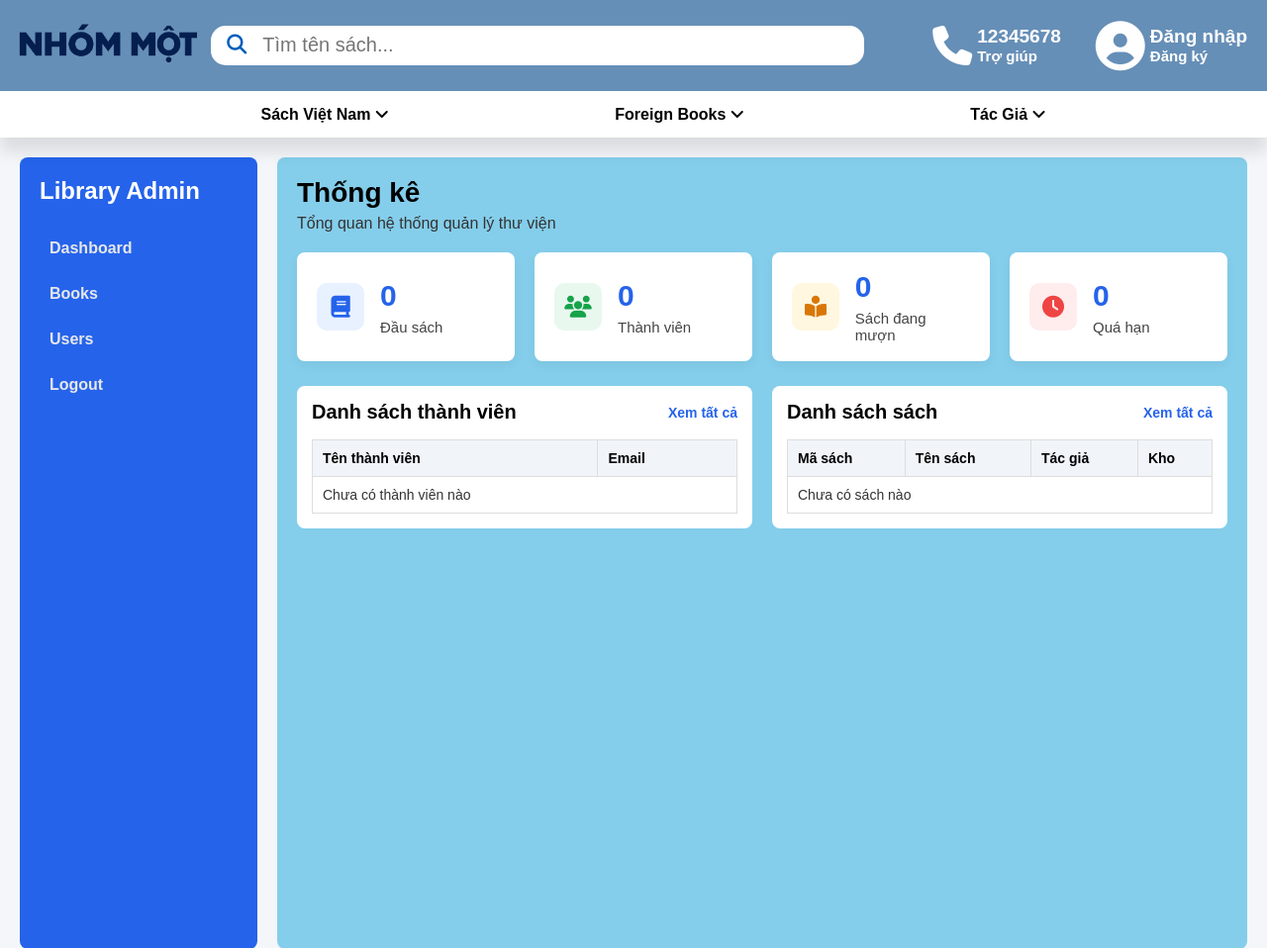
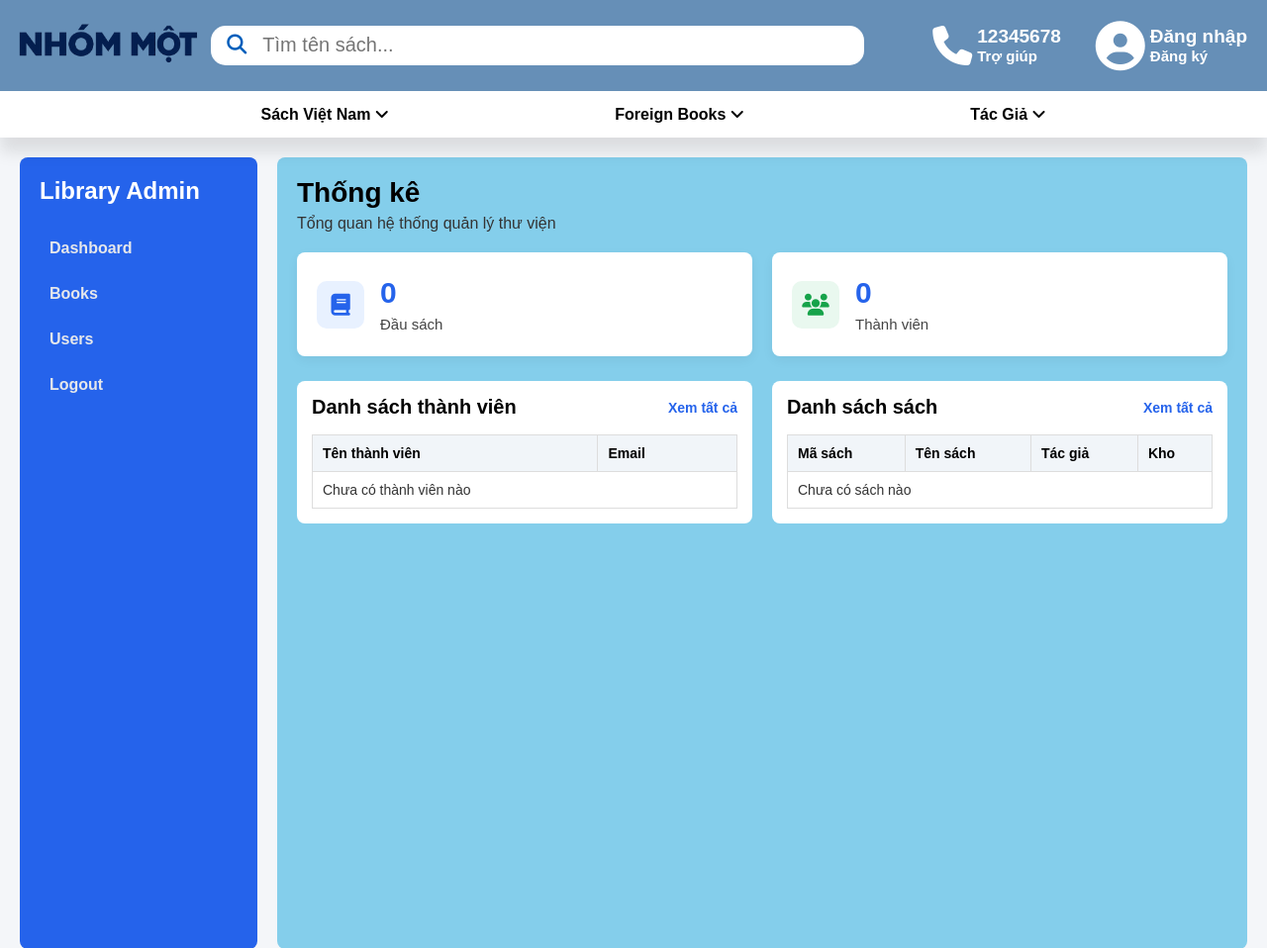
Before and after one commit to NguyenPhuocTruong/LTWeb_Nhom1_QuanLyThuVien, a PHP site: page /dashboard.php in a window 1280 px wide. Shown: the part 91-1049 px from the top of the page at 99% size. Run offline with PHP 8.4, Linux system fonts and the light colour scheme; data that the repository does not hold is empty.

Commit message:
cleancode

```diff
--- a/admin/dashboard.php
+++ b/admin/dashboard.php
@@ -1,33 +1,14 @@
 <?php
-// 1. Kết nối cơ sở dữ liệu
 require_once("../mysqlConnect.php");
 $conn->select_db("library");
-
-// 2. Truy vấn lấy số liệu cho 4 thẻ thống kê
-// Tổng số đầu sách
 $sql_sach = "SELECT COUNT(*) as total FROM sach";
 $result_sach = $conn->query($sql_sach);
 $total_sach = $result_sach ? $result_sach->fetch_assoc()['total'] : 0;
-
-// Tổng số thành viên
 $sql_user = "SELECT COUNT(*) as total FROM nguoidung";
 $result_user = $conn->query($sql_user);
 $total_user = $result_user ? $result_user->fetch_assoc()['total'] : 0;
 
-// Tổng sách đang mượn (Tính tổng cột so_luong_sach_muon trong bảng muon_sach)
-$sql_dangmuon = "SELECT SUM(so_luong_sach_muon) as total FROM muon_sach";
-$result_dangmuon = $conn->query($sql_dangmuon);
-$total_dangmuon = ($result_dangmuon && $result_dangmuon->num_rows > 0) ? $result_dangmuon->fetch_assoc()['total'] : 0;
-if ($total_dangmuon == null) $total_dangmuon = 0; // Xử lý nếu bảng chưa có dữ liệu
-
-// Tổng sách quá hạn (CSDL chưa có cột ngày mượn/trả nên tạm để 0)
-$total_quahan = 0;
-
-// 3. Truy vấn danh sách mới nhất
-// Lấy 5 người dùng mới nhất (Do không có cột thời gian tạo nên lấy ngẫu nhiên 5)
 $list_users = $conn->query("SELECT * FROM nguoidung LIMIT 5");
-
-// Lấy 5 cuốn sách mới thêm vào (Sắp xếp theo ma_sach giảm dần)
 $list_books = $conn->query("SELECT * FROM sach ORDER BY ma_sach DESC LIMIT 5");
 ?>
 
@@ -79,26 +60,6 @@ $list_books = $conn->query("SELECT * FROM sach ORDER BY ma_sach DESC LIMIT 5");
                         <div>
                             <h2><?php echo $total_user; ?></h2>
                             <p>Thành viên</p>
-                        </div>
-                    </div>
-
-                    <div class="stat_card">
-                        <div class="stat_icon yellow">
-                            <i class="fa-solid fa-book-open-reader"></i>
-                        </div>
-                        <div>
-                            <h2><?php echo $total_dangmuon; ?></h2>
-                            <p>Sách đang mượn</p>
-                        </div>
-                    </div>
-
-                    <div class="stat_card">
-                        <div class="stat_icon red">
-                            <i class="fa-solid fa-clock"></i>
-                        </div>
-                        <div>
-                            <h2><?php echo $total_quahan; ?></h2>
-                            <p>Quá hạn</p>
                         </div>
                     </div>
                 </div>
--- a/admin/deleteUser.php
+++ b/admin/deleteUser.php
@@ -2,11 +2,9 @@
 require_once("../mysqlConnect.php");
 $conn->select_db("library");
 
-// Nhận biến 'id' từ URL (thực chất giá trị bên trong là email)
 if (isset($_GET['id'])) {
     $email = $_GET['id'];
 
-    // Câu lệnh SQL tìm và xóa theo email
     $sql = "DELETE FROM nguoidung WHERE email = ?";
     $stmt = $conn->prepare($sql);
     $stmt->bind_param("s", $email); // 's' vì email là chuỗi (string)
@@ -23,6 +21,5 @@ if (isset($_GET['id'])) {
               </script>";
     }
 } else {
-    // Không có dữ liệu thì tự quay về trang người dùng
     header("Location: users.php");
 }
--- a/assets_admin/css/addbook.css
+++ b/assets_admin/css/addbook.css
@@ -1,4 +1,3 @@
-/* Chỉ chứa các class đặc thù cho Form Thêm Sách */
 .book-form {
   width: 100%;
 }
--- a/assets_admin/css/dashboard.css
+++ b/assets_admin/css/dashboard.css
@@ -1,4 +1,3 @@
-/* Chặn CSS main trong index.css đè vào dashboard */
 .dashboard-page .dashboard-content {
   margin: 0;
   width: auto;
@@ -9,14 +8,12 @@
   align-items: initial;
 }
 
-/* Body admin */
 body.admin-body {
   display: block;
   width: 100%;
   background: #f4f6f9;
 }
 
-/* Layout ngoài giống trang books */
 .dashboard-page {
   background: #f4f6f9;
   padding: 20px;
@@ -26,7 +23,6 @@ body.admin-body {
   box-sizing: border-box;
 }
 
-/* Dùng chung layout với books.php */
 .admin-layout {
   display: flex;
   gap: 20px;
@@ -34,7 +30,6 @@ body.admin-body {
   width: 100%;
 }
 
-/* Nội dung bên phải giống books-content */
 .dashboard-content {
   flex: 1;
   min-width: 0;
@@ -43,7 +38,6 @@ body.admin-body {
   border-radius: 8px;
 }
 
-/* Tiêu đề */
 .dashboard_title {
   margin-bottom: 20px;
 }
@@ -61,10 +55,9 @@ body.admin-body {
   color: #333;
 }
 
-/* 4 ô thống kê */
 .stat_grid {
   display: grid;
-  grid-template-columns: repeat(4, 1fr);
+  grid-template-columns: repeat(2, 1fr);
   gap: 20px;
   margin-bottom: 25px;
 }
@@ -92,7 +85,6 @@ body.admin-body {
   color: #444;
 }
 
-/* Icon thống kê */
 .stat_icon {
   width: 48px;
   height: 48px;
@@ -124,14 +116,11 @@ body.admin-body {
   color: #ef4444;
 }
 
-/* 2 bảng dashboard */
 .dashboard_grid {
   display: grid;
   grid-template-columns: 1fr 1fr;
   gap: 20px;
 }
-
-/* Box bảng giống books-table-box */
 .dashboard_box {
   background: white;
   padding: 15px;
@@ -139,7 +128,6 @@ body.admin-body {
   overflow-x: auto;
 }
 
-/* Tiêu đề bảng */
 .box_title {
   display: flex;
   justify-content: space-between;
@@ -164,7 +152,6 @@ body.admin-body {
   text-decoration: underline;
 }
 
-/* Table giống books-table */
 .dashboard_box table {
   width: 100%;
   border-collapse: collapse;
@@ -194,7 +181,6 @@ body.admin-body {
   cursor: pointer;
 }
 
-/* Trạng thái sách */
 .status {
   padding: 6px 10px;
   border-radius: 5px;
@@ -217,7 +203,6 @@ body.admin-body {
   color: #ef4444;
 }
 
-/* Responsive */
 @media (max-width: 1100px) {
   .stat_grid {
     grid-template-columns: repeat(2, 1fr);
--- a/assets_admin/css/reset.css
+++ b/assets_admin/css/reset.css
@@ -1,6 +1,3 @@
-/* RESET CHỈ ÁP DỤNG CHO KHU ADMIN */
-/* Không ảnh hưởng header.php, footer.php, index.css */
-
 body.admin-body .books-page,
 body.admin-body .books-page *,
 body.admin-body .books-page *::before,
--- a/assets_admin/css/sidebar.css
+++ b/assets_admin/css/sidebar.css
@@ -7,8 +7,6 @@
   padding: 20px;
   border-radius: 8px;
 }
-
-/* Fix lỗi bị header.css đè class .logo */
 .sidebar .admin-logo {
   font-size: 24px;
   font-weight: bold;
```
Also changed, not shown: admin/editUser.php (+1 -10 lines), assets_admin/css/btnuser.css (+2 -9 lines).
